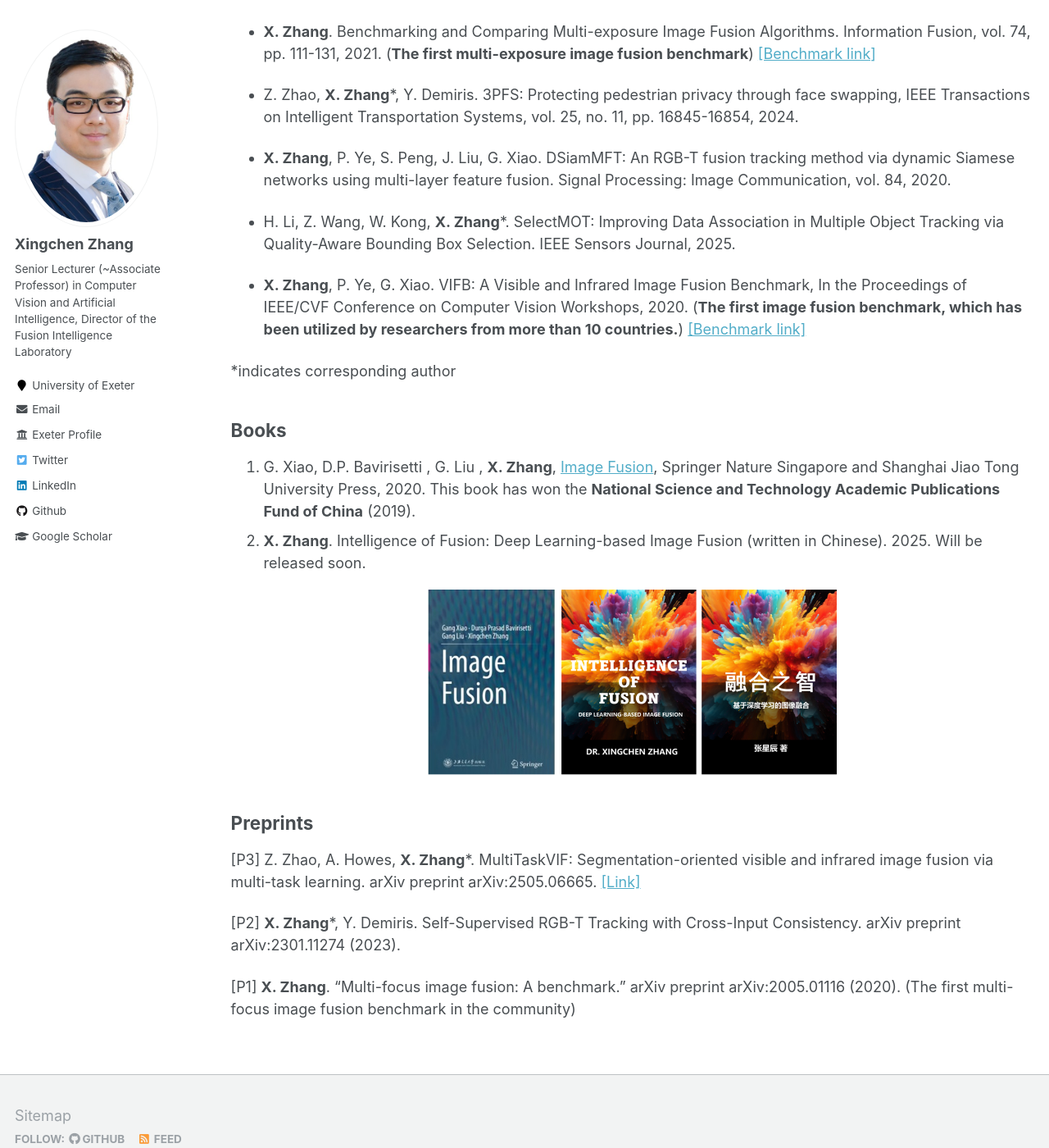
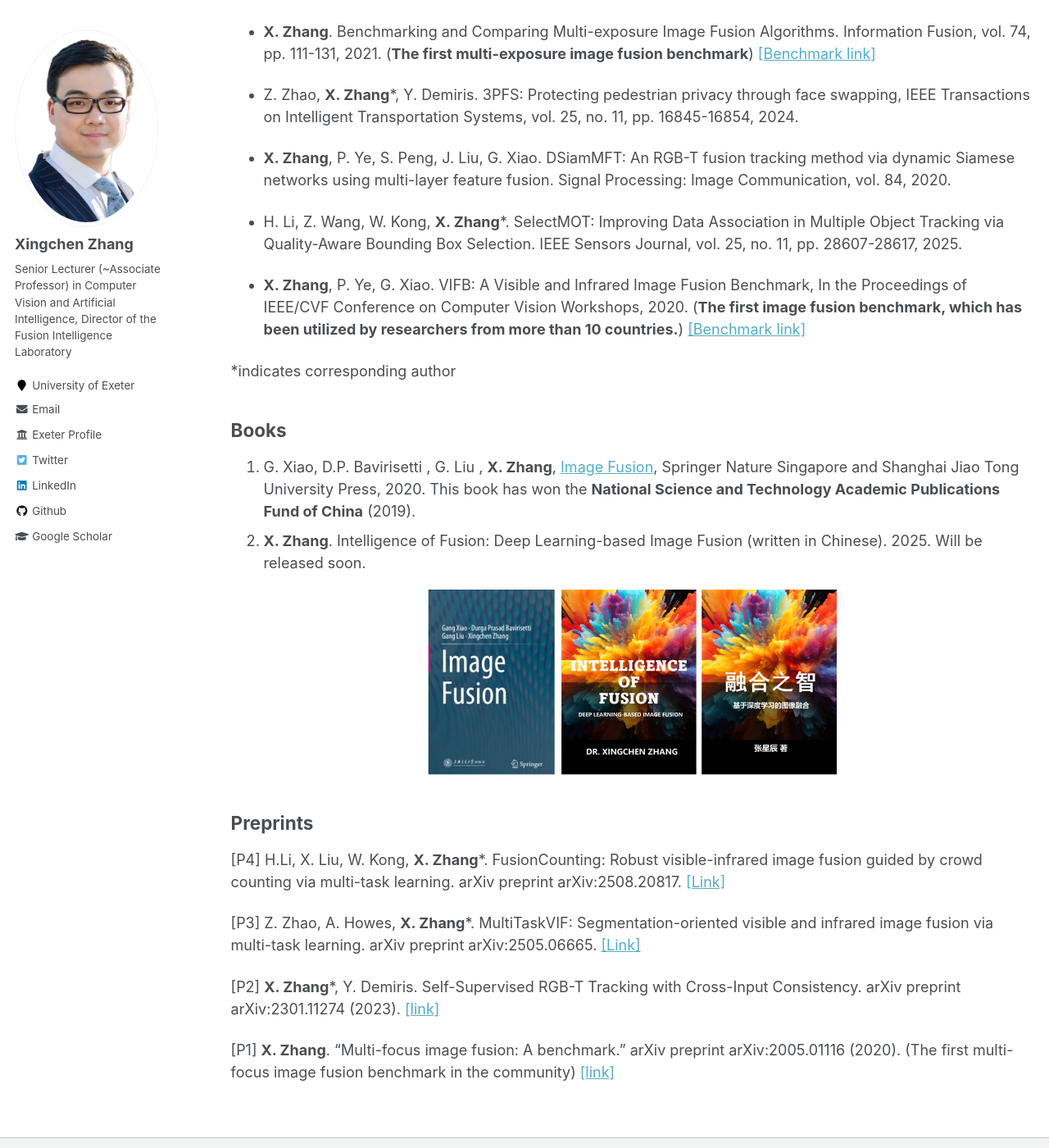
Before and after one commit to xingchenzhang/xingchenzhang.github.io, a Jekyll site: the page built from _pages/publications.md, in a window 1280 px wide and 1400 px high, scrolled down 647 px. Shown: the whole window at 82% size. Built offline with Jekyll 4.4.1, drawn with Linux system fonts in a browser that asks for light colours.

Commit message:
update publication pages

```diff
--- a/_pages/publications.md
+++ b/_pages/publications.md
@@ -29,7 +29,7 @@ Selected Publications
 dynamic Siamese networks using multi-layer feature fusion. Signal Processing: Image
 Communication, vol. 84, 2020.
 
-- H. Li, Z. Wang, W. Kong, **X. Zhang***. SelectMOT: Improving Data Association in Multiple Object Tracking via Quality-Aware Bounding Box Selection. IEEE Sensors Journal, 2025.
+- H. Li, Z. Wang, W. Kong, **X. Zhang***. SelectMOT: Improving Data Association in Multiple Object Tracking via Quality-Aware Bounding Box Selection. IEEE Sensors Journal, vol. 25, no. 11, pp. 28607-28617, 2025.
 
 - **X. Zhang**, P. Ye, G. Xiao. VIFB: A Visible and Infrared Image Fusion Benchmark, In the Proceedings of IEEE/CVF Conference on Computer Vision Workshops, 2020. (**The first image fusion benchmark, which has been utilized by researchers from more than 10 countries.**) [[Benchmark link]](https://github.com/xingchenzhang/VIFB)
 
@@ -52,8 +52,10 @@ Books
 Preprints
 ------------
 
+[P4] H.Li, X. Liu, W. Kong, **X. Zhang**\*. FusionCounting: Robust visible-infrared image fusion guided by crowd counting via multi-task learning. arXiv preprint arXiv:2508.20817. [[Link]](https://arxiv.org/abs/2508.20817)
+
 [P3] Z. Zhao, A. Howes, **X. Zhang**\*. MultiTaskVIF: Segmentation-oriented visible and infrared image fusion via multi-task learning. arXiv preprint arXiv:2505.06665. [[Link]](https://arxiv.org/pdf/2505.06665)
 
-[P2] **X. Zhang***, Y. Demiris. Self-Supervised RGB-T Tracking with Cross-Input Consistency. arXiv preprint arXiv:2301.11274 (2023).
+[P2] **X. Zhang***, Y. Demiris. Self-Supervised RGB-T Tracking with Cross-Input Consistency. arXiv preprint arXiv:2301.11274 (2023). [[link]](https://arxiv.org/abs/2301.11274)
 
-[P1] **X. Zhang**. "Multi-focus image fusion: A benchmark." arXiv preprint arXiv:2005.01116 (2020). (The first multi-focus image fusion benchmark in the community)
+[P1] **X. Zhang**. "Multi-focus image fusion: A benchmark." arXiv preprint arXiv:2005.01116 (2020). (The first multi-focus image fusion benchmark in the community) [[link]](https://arxiv.org/abs/2005.01116)
```
